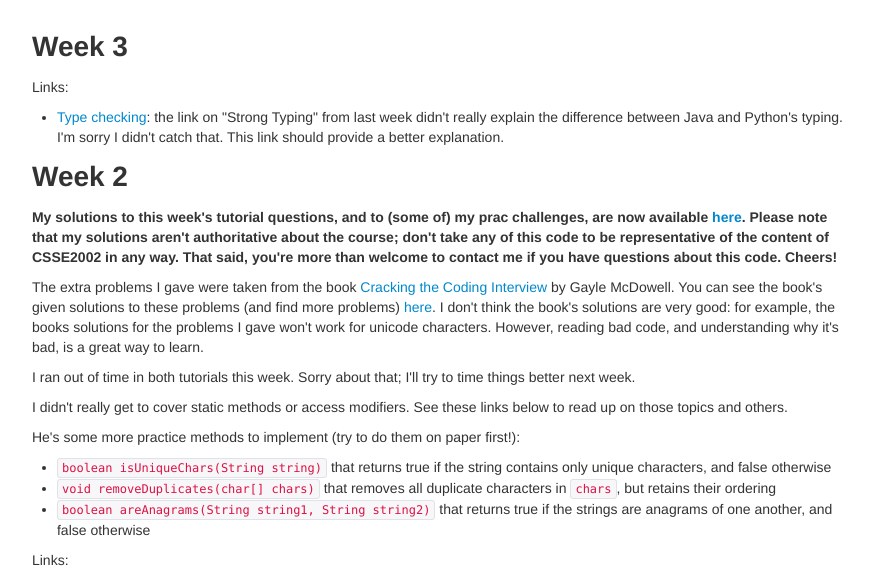
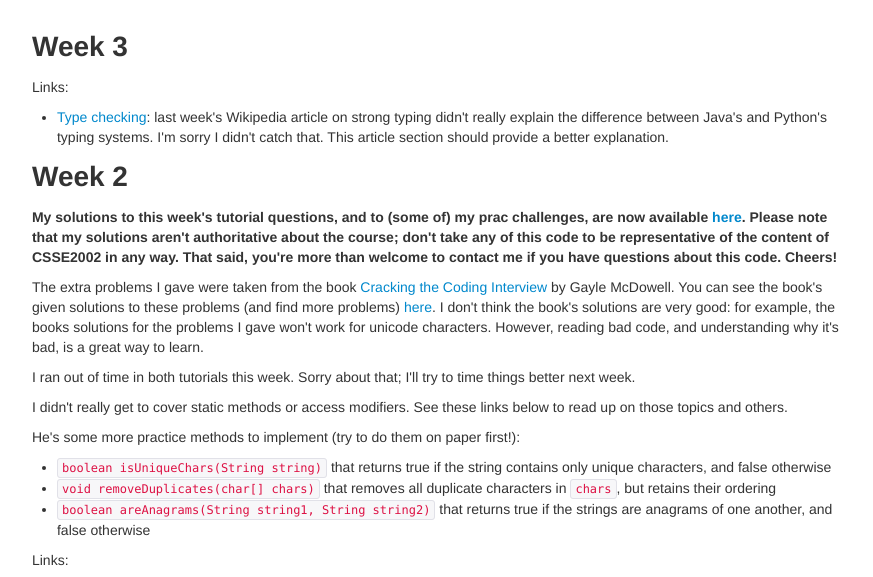
Before and after one commit to mcinglis/csse2002, a plain HTML site: page index.html in a window 1280 px wide. Shown: the part 143-720 px from the top of the page, without its empty margins (200-1073 px from the left). Drawn offline with Linux system fonts and the light colour scheme.

Commit message:
Another small fix

```diff
--- a/index.html
+++ b/index.html
@@ -39,7 +39,7 @@
           <p>Links:</p>
 
           <ul>
-            <li><a href="http://en.wikipedia.org/wiki/Static_typing#Type_checking">Type checking</a>: the link on "Strong Typing" from last week didn't really explain the difference between Java and Python's typing. I'm sorry I didn't catch that. This link should provide a better explanation.</li>
+            <li><a href="http://en.wikipedia.org/wiki/Static_typing#Type_checking">Type checking</a>: last week's Wikipedia article on strong typing didn't really explain the difference between Java's and Python's typing systems. I'm sorry I didn't catch that. This article section should provide a better explanation.</li>
           </ul>
         </section>
 
```
